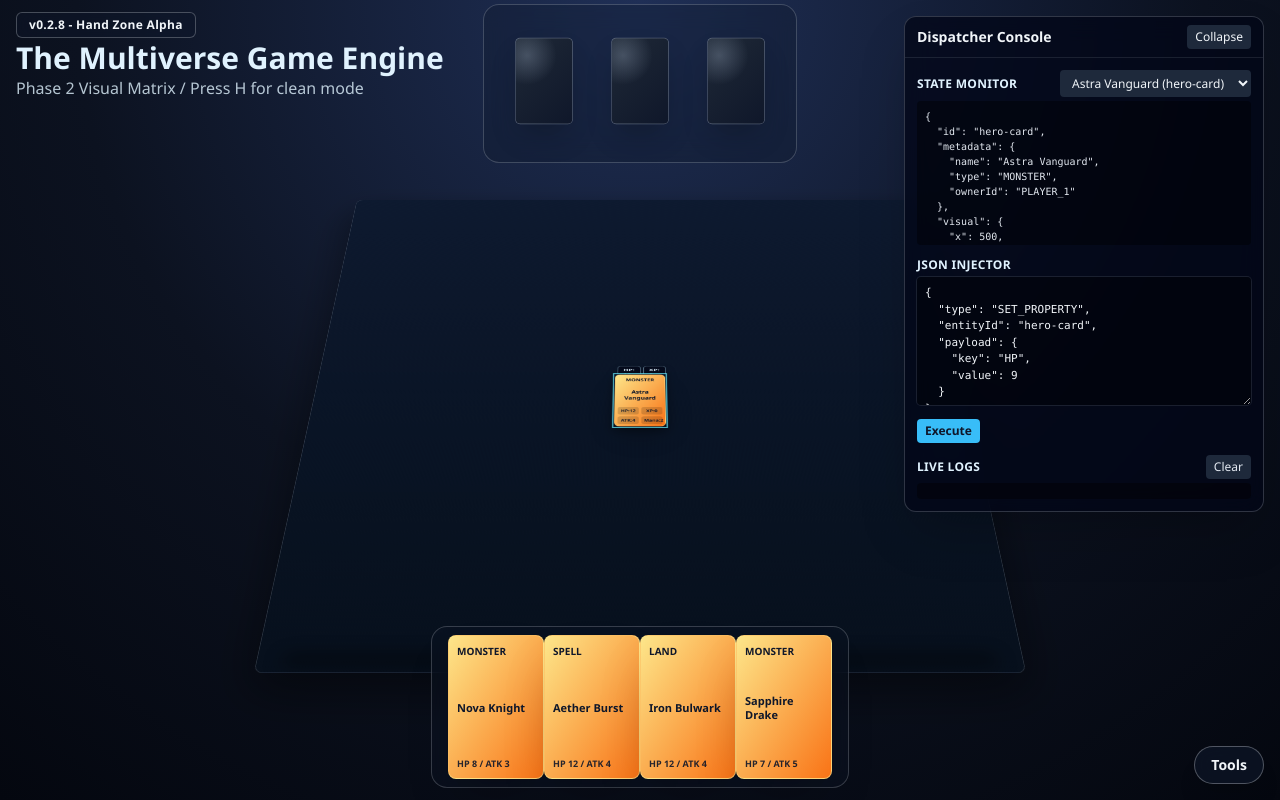
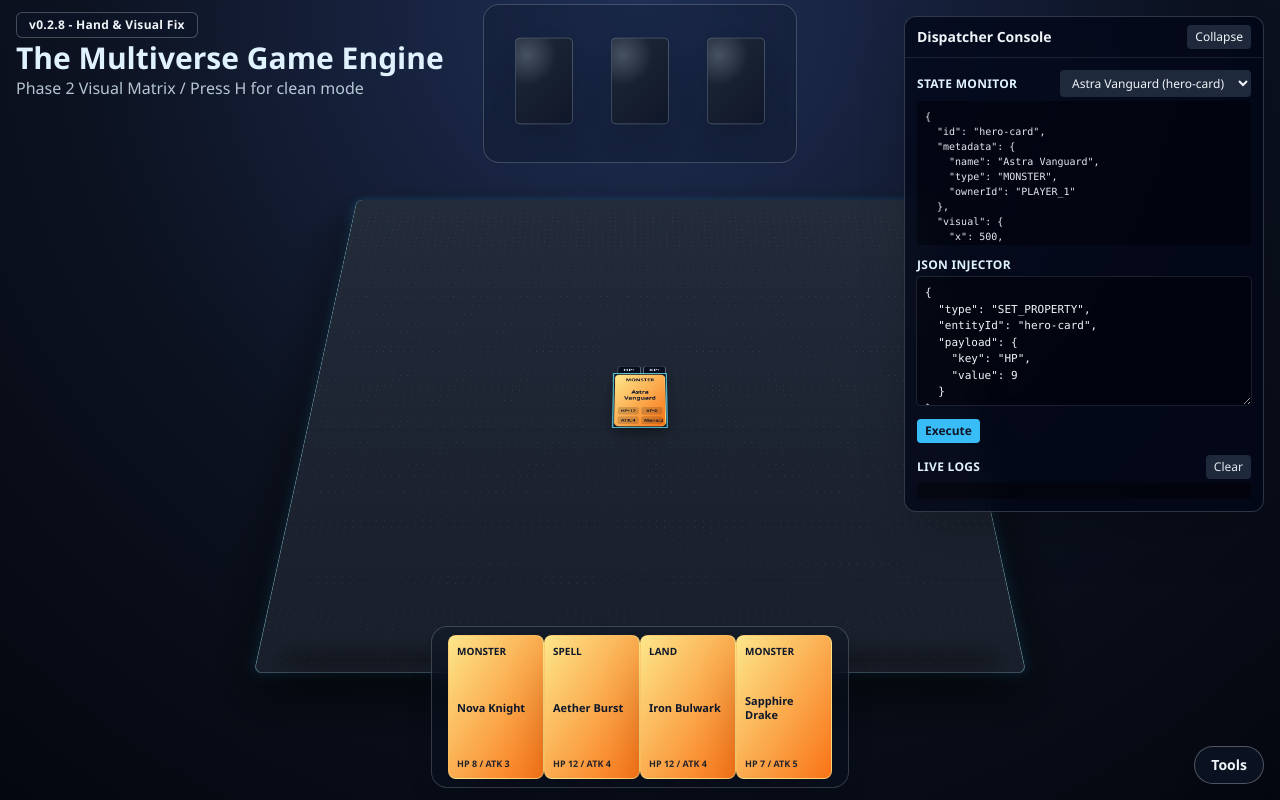
Before and after one commit to cwen0224/multiverse-game-engine, a React (Vite) app: page / in a window 1280 px wide. Built offline with nearby package versions, Linux system fonts and the light colour scheme.

Commit message:
Polish v0.2.8 hand visual fix and unclipped stage

```diff
--- a/src/App.jsx
+++ b/src/App.jsx
@@ -4,7 +4,7 @@ import DebugConsole from "./components/DebugConsole";
 import HandZones from "./components/HandZones";
 import VisualMatrixStage from "./components/VisualMatrixStage";
 
-const ENGINE_VERSION = "v0.2.8 - Hand Zone Alpha";
+const ENGINE_VERSION = "v0.2.8 - Hand & Visual Fix";
 
 function ControlDrawer() {
   const { cameraMode, cameraPresets, setCameraMode } = useBoardCamera();
--- a/src/components/CardEntity.jsx
+++ b/src/components/CardEntity.jsx
@@ -39,6 +39,7 @@ export default function CardEntity({
       "translate3d(-50%, -50%, calc(var(--height) * 1px)) rotateZ(calc(var(--rotation) * 1deg))",
     transition: isDragging ? "none" : "transform 0.4s ease-out",
     filter: filters.join(" "),
+    zIndex: isDragging ? 999 : isSelected ? 120 : 20,
   };
 
   return (
--- a/src/components/HandZones.jsx
+++ b/src/components/HandZones.jsx
@@ -16,7 +16,7 @@ function HandCard({ entity, isOpponent, onPointerDown }) {
       className={`group relative h-36 w-24 rounded-lg border text-left shadow-2xl transition-transform ${
         isOpponent
           ? "scale-[0.6] border-slate-300/35 bg-gradient-to-br from-slate-700 to-slate-900"
-          : "border-amber-200/60 bg-gradient-to-br from-amber-200 to-orange-500 text-slate-900 hover:z-20 hover:-translate-y-4 hover:scale-110"
+          : "border-amber-200/60 bg-gradient-to-br from-amber-200 to-orange-500 text-slate-900 hover:z-20 hover:-translate-y-5 hover:scale-120"
       }`}
     >
       {isOpponent ? (
--- a/src/components/VisualMatrixStage.jsx
+++ b/src/components/VisualMatrixStage.jsx
@@ -125,8 +125,8 @@ export default function VisualMatrixStage({
   }, [cameraPreset.pitch, onMatrixRectChange, viewport.height, viewport.width]);
 
   return (
-    <section className="relative h-full w-full overflow-hidden">
-      <div className="absolute inset-0 overflow-hidden" style={{ perspective: "1500px" }}>
+    <section className="relative h-full w-full">
+      <div className="absolute inset-0" style={{ perspective: "1500px" }}>
         <div
           className="absolute left-1/2 top-1/2 preserve-3d"
           style={{
@@ -138,12 +138,12 @@ export default function VisualMatrixStage({
         >
           <div
             ref={matrixRef}
-            className={`relative h-full w-full preserve-3d overflow-hidden rounded-xl border border-slate-200/15 shadow-[0_30px_70px_rgba(0,0,0,0.45)] ${dragState ? "cursor-grabbing" : ""}`}
+            className={`relative h-full w-full preserve-3d rounded-xl border border-cyan-200/45 shadow-[0_40px_90px_rgba(0,0,0,0.65),0_0_20px_rgba(56,189,248,0.25)] ${dragState ? "cursor-grabbing" : ""}`}
             style={{
-              backgroundColor: "#0d1a30",
+              backgroundColor: "#1a202d",
               backgroundImage:
-                "radial-gradient(circle at center, rgba(148,163,184,0.22) 0.7px, transparent 0.7px), linear-gradient(180deg, rgba(13,26,48,0.95), rgba(7,15,28,0.98))",
-              backgroundSize: "12px 12px, 100% 100%",
+                "radial-gradient(circle at center, rgba(226,232,240,0.15) 0.65px, transparent 0.65px), linear-gradient(180deg, rgba(36,44,59,0.95), rgba(24,30,42,0.98))",
+              backgroundSize: "11px 11px, 100% 100%",
             }}
           >
             <div className="pointer-events-none absolute inset-x-8 bottom-2 h-6 rounded-full bg-black/35 blur-md" />
```
